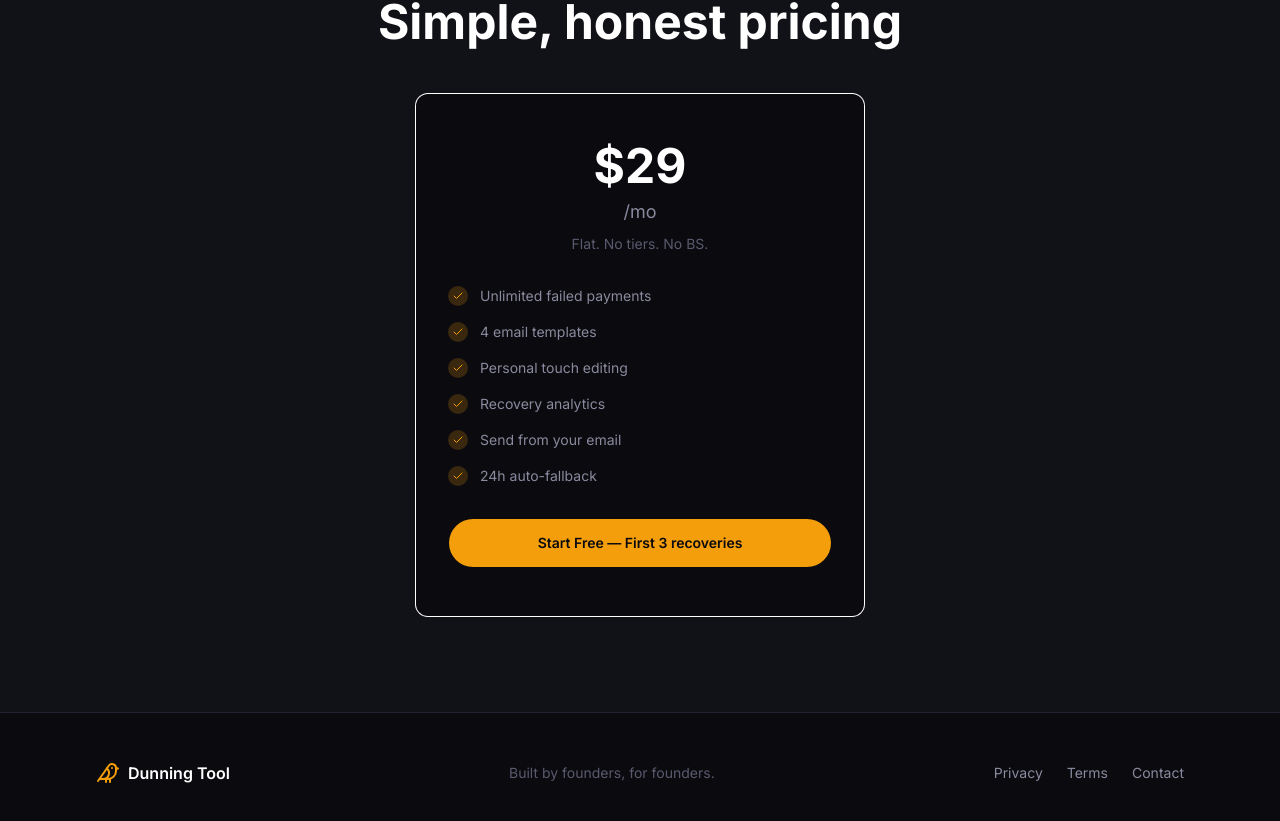
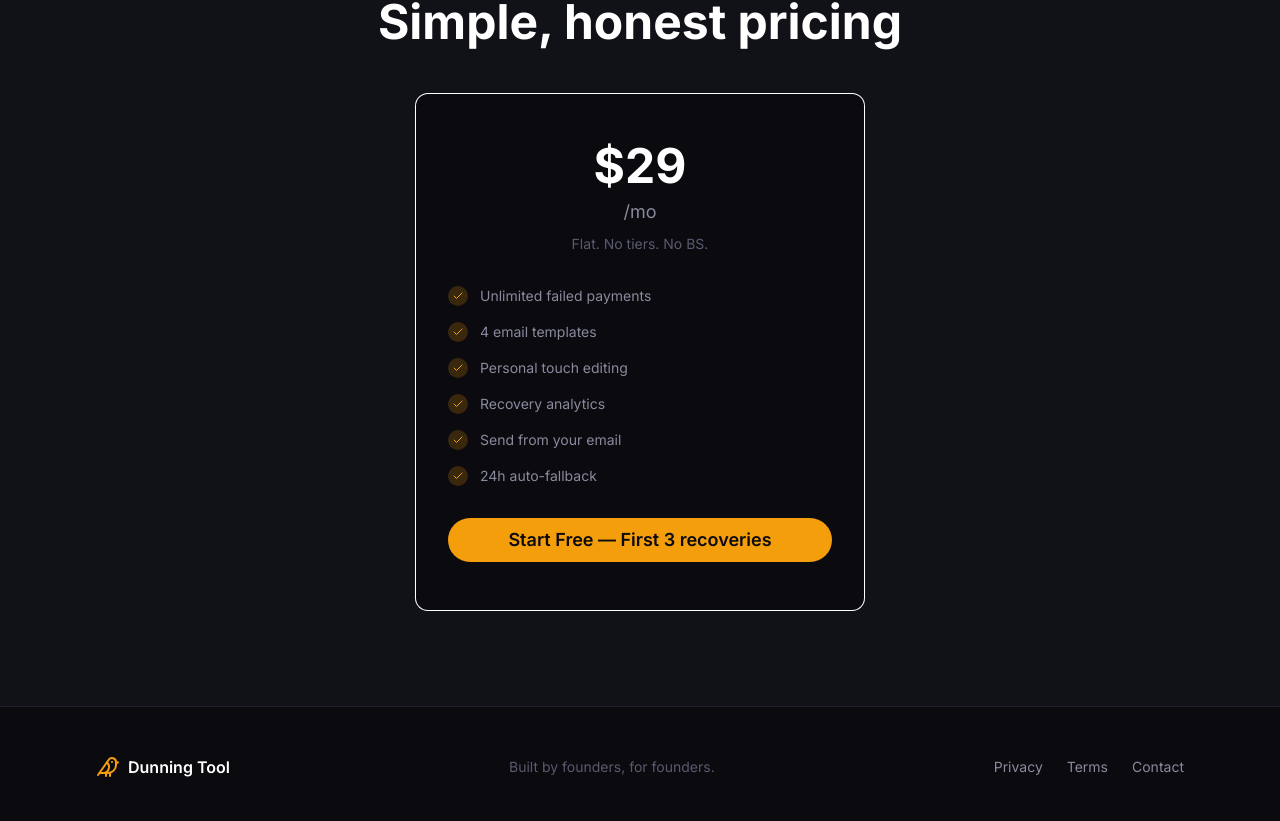
Before and after one commit to robertmathe89-pixel/dunning-tool, a Next.js app: page / in a window 1280 px wide. Shown: the part 3929-4750 px from the top of the page. Built offline with nearby package versions, Linux system fonts and the light colour scheme.

Commit message:
Fix Pricing button asChild

```diff
--- a/src/components/landing/Pricing.tsx
+++ b/src/components/landing/Pricing.tsx
@@ -1,7 +1,6 @@
 "use client";
 
 import Link from "next/link";
-import { Button } from "@/components/ui/button";
 import { Card, CardContent } from "@/components/ui/card";
 import { Check } from "lucide-react";
 
@@ -48,13 +47,12 @@ export function Pricing() {
               ))}
             </div>
 
-            <Button
-              size="lg"
-              asChild
-              className="w-full bg-[#F59E0B] hover:bg-[#D97706] text-[#0A0A0F] font-semibold py-6 rounded-full transition-all duration-200 hover:scale-[1.02] active:scale-[0.98]"
+            <Link
+              href="/onboarding"
+              className="inline-flex items-center justify-center rounded-full text-lg font-semibold transition-colors focus-visible:outline-none focus-visible:ring-2 focus-visible:ring-ring focus-visible:ring-offset-2 disabled:opacity-50 disabled:pointer-events-none ring-offset-background h-11 px-8 w-full bg-[#F59E0B] hover:bg-[#D97706] text-[#0A0A0F]"
             >
-              <Link href="/onboarding">Start Free — First 3 recoveries</Link>
-            </Button>
+              Start Free — First 3 recoveries
+            </Link>
           </CardContent>
         </Card>
       </div>
```
